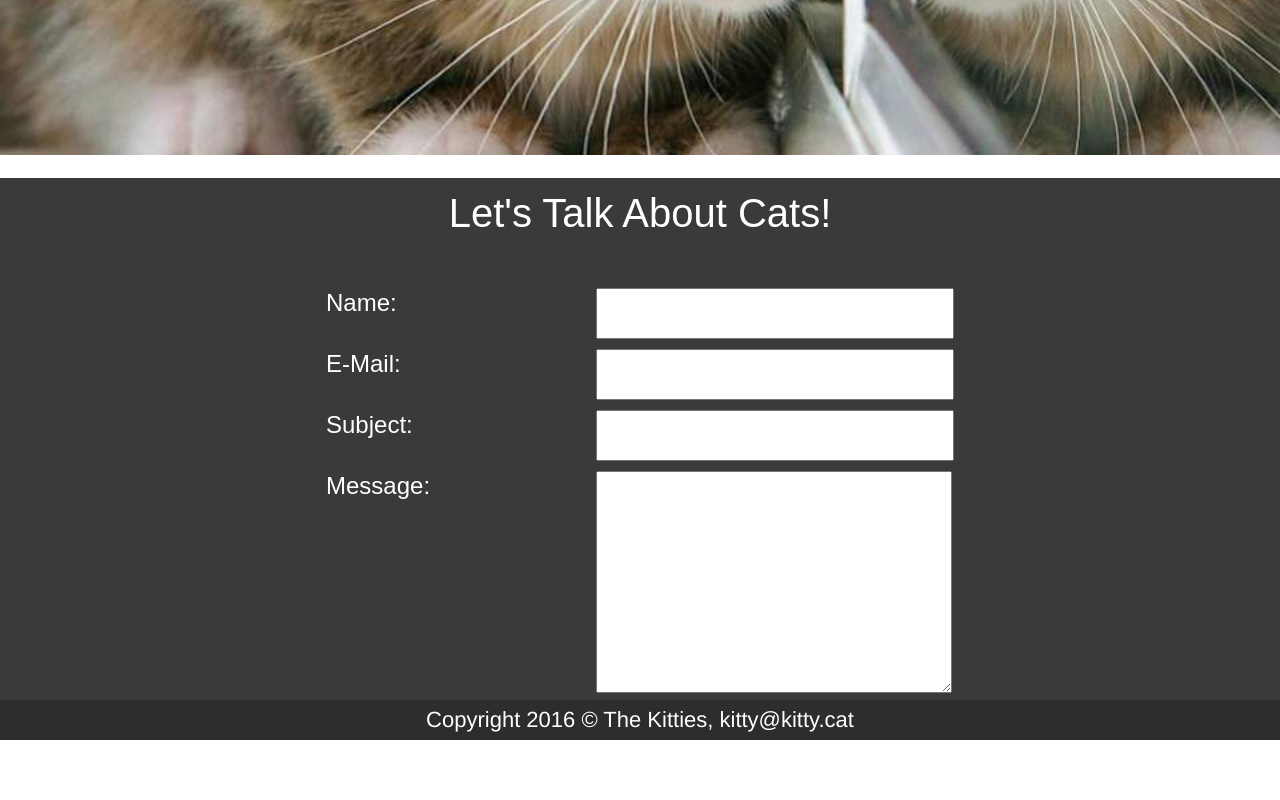
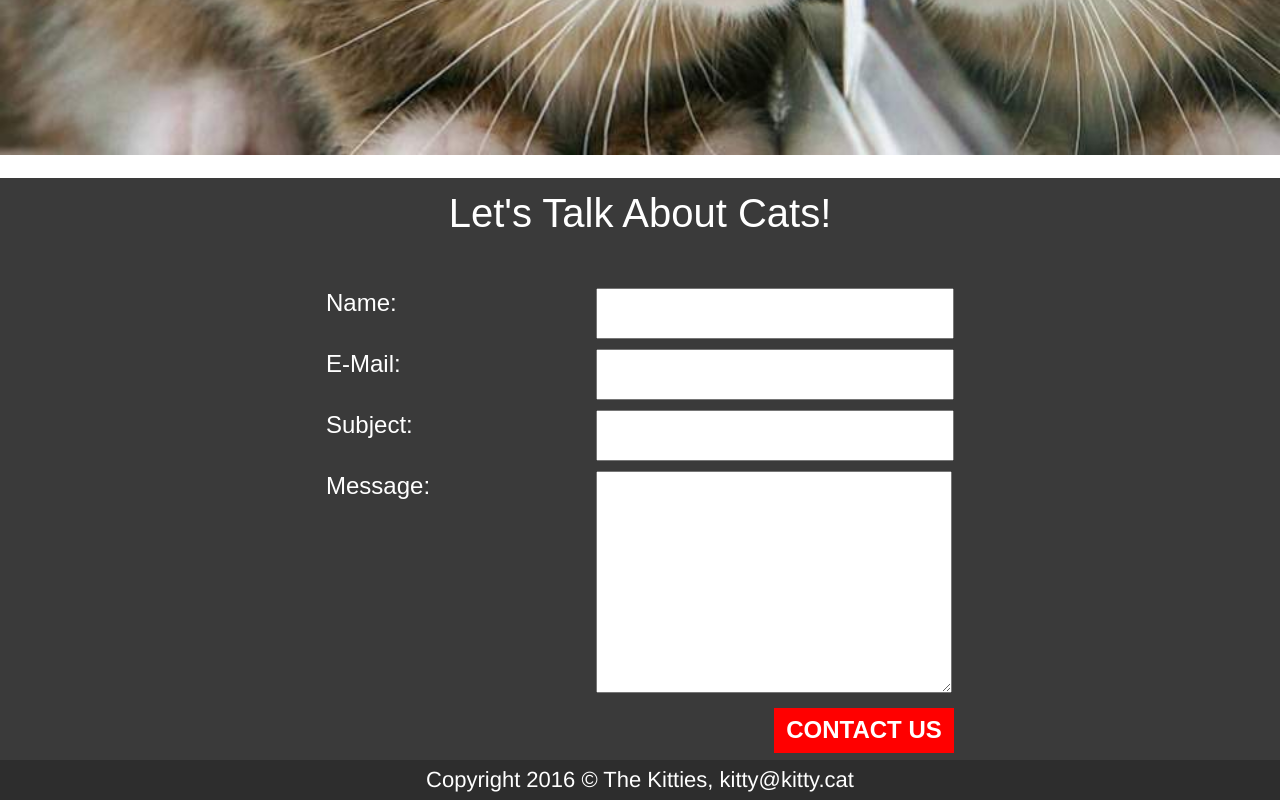
Before and after one commit to AlisonZ/catLab, a plain HTML site: page contact.html in a window 1280 px wide. Shown: the part 788-1588 px from the top of the page. Before the commit the page ends 1528 px from the top, so only its background shows below. Drawn offline with Linux system fonts and the light colour scheme; a web font is replaced by a local one.

Commit message:
added contact btn, pretty much done

```diff
--- a/contact.html
+++ b/contact.html
@@ -41,6 +41,7 @@
           <label for="message">Message: </label>
 				  <textarea id="message" name="message" rows="8" cols="19"></textarea>
           <p></p>
+          <input type="submit" name="submitButton" value="CONTACT US"/>
         </fieldset>
       </form>
     </div>
--- a/style.css
+++ b/style.css
@@ -213,6 +213,20 @@ input {
 	height: 45px;
 }
 
+input[type="submit"] {
+  margin-top: 15px;
+	border: none;
+	padding: 8px 12px 10px 12px;
+	width: 180px;
+	color: white;
+	background: red;
+	transition: 750ms all;
+	cursor: pointer;
+  font-weight: bold;
+	text-align: center;
+	float: right;
+}
+
 /*Home Page Styling*/
 #banner {
 position: relative;
```
